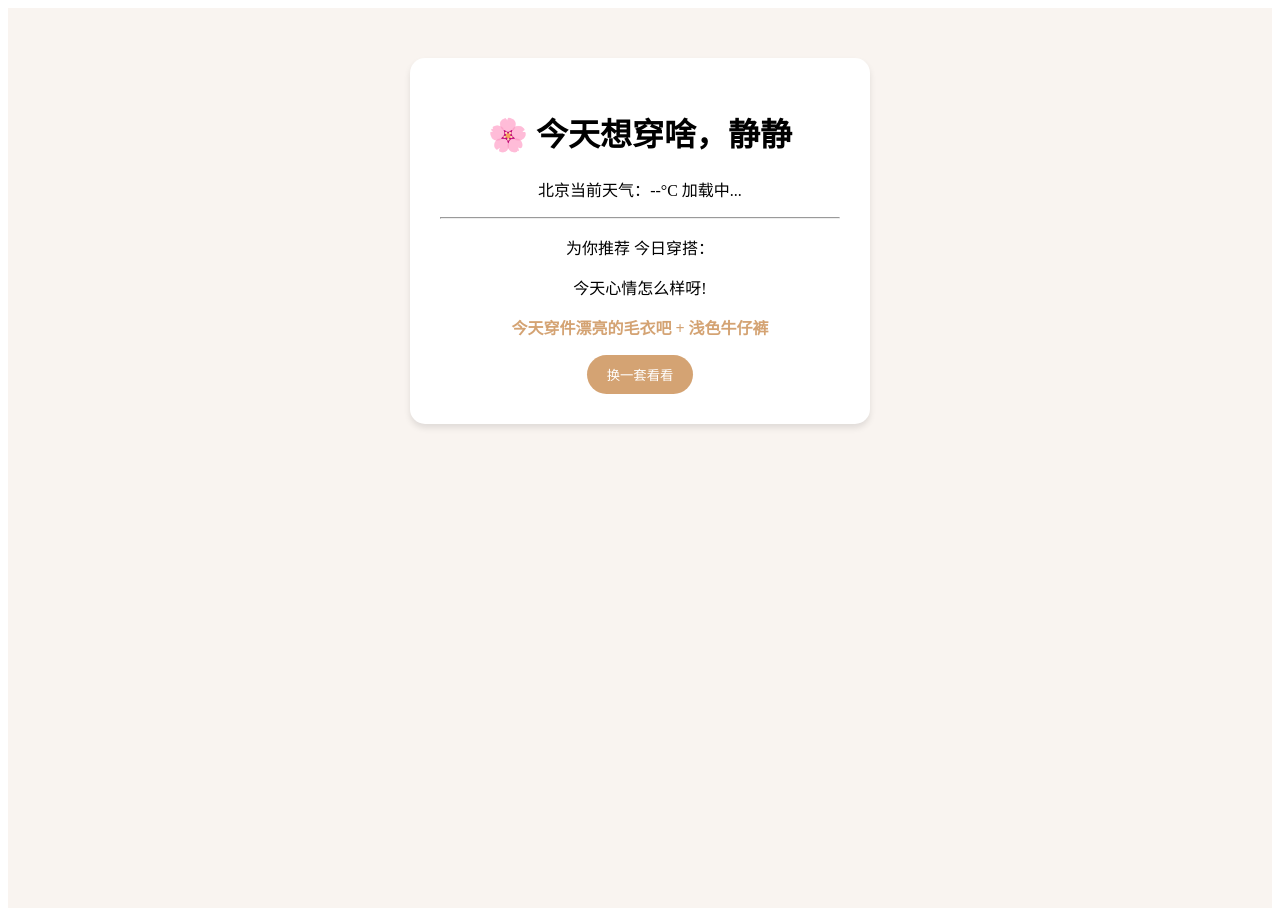
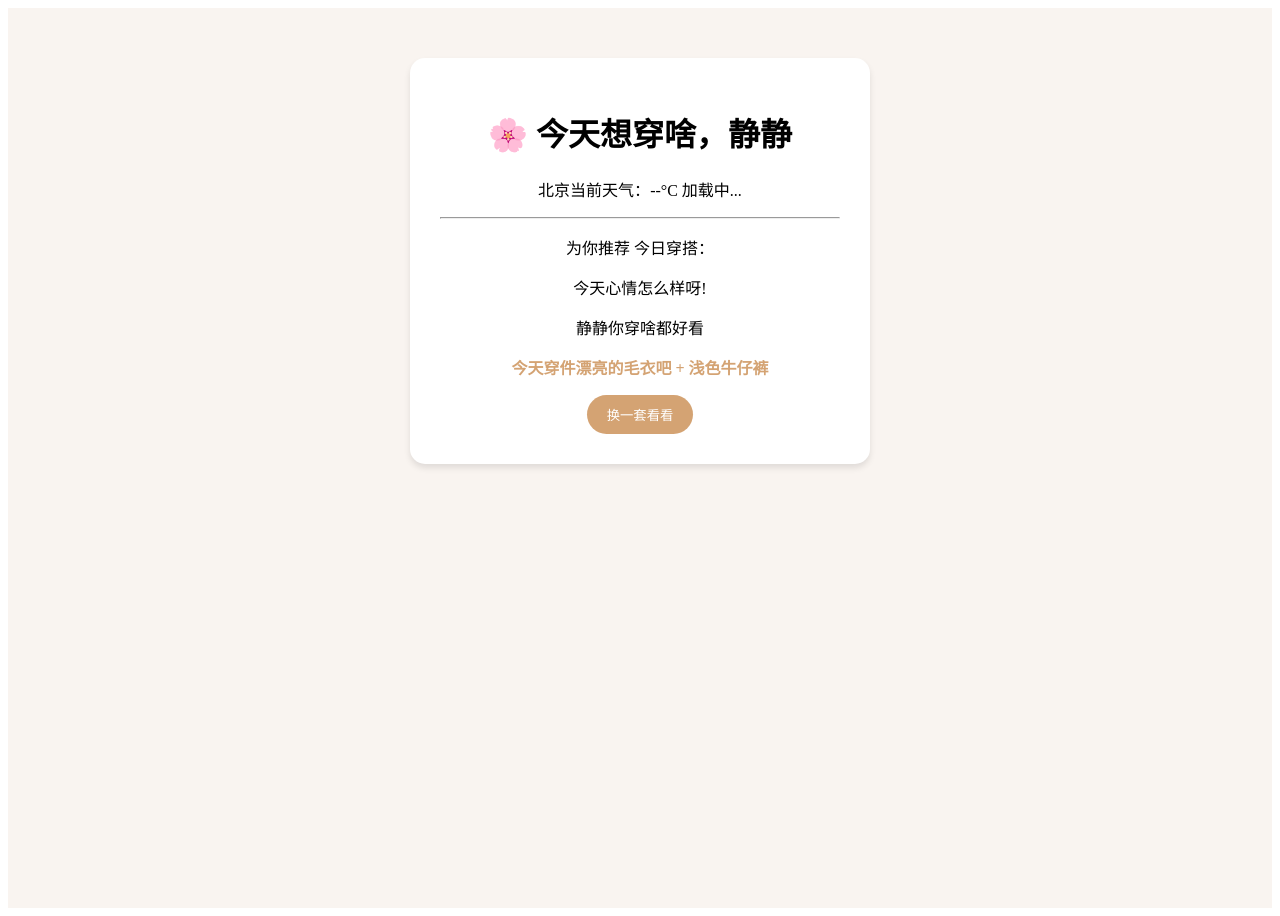
Before and after one commit to jingjingajingjing/jing-daily-wardrobe, a React (Vite) app: page / in a window 1280 px wide. Built offline with nearby package versions, Linux system fonts and the light colour scheme; no server answers.

Commit message:
试试推代码 是否变快了

```diff
--- a/src/App.tsx
+++ b/src/App.tsx
@@ -32,6 +32,7 @@ const App = () => {
         <hr />
         <p>为你推荐 今日穿搭：</p>
         <p>今天心情怎么样呀!</p>
+        <p>静静你穿啥都好看</p>
         <p style={{ color: '#d4a373', fontWeight: 'bold' }}>{outfits[currentIndex]}</p>
         <button
           onClick={() => setCurrentIndex((currentIndex + 1) % outfits.length)}
```
